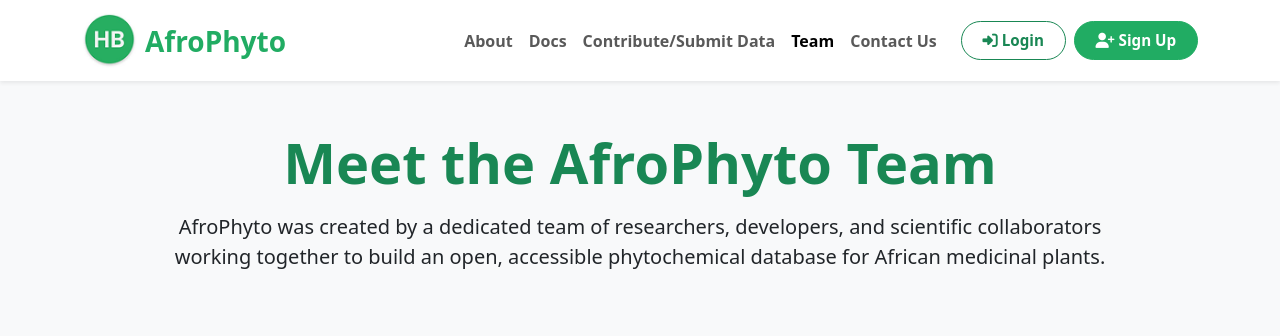
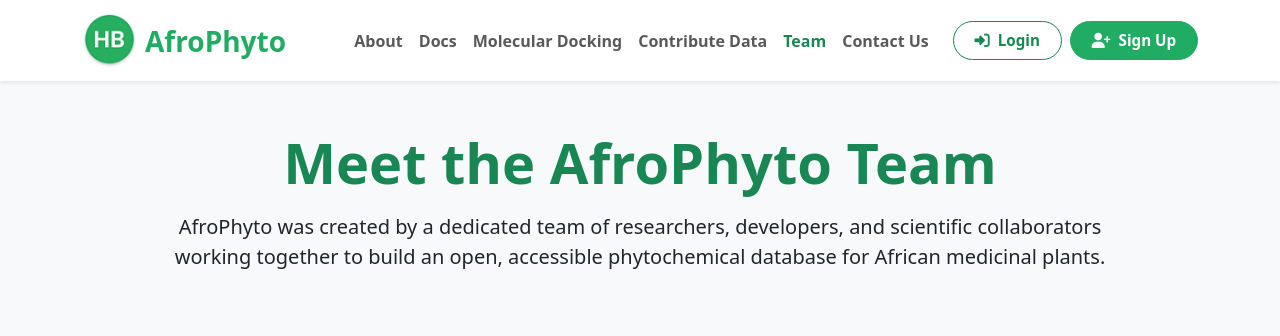
Before and after one commit to HackBio-Internship/afro-phyto--unilag, a Django app: template main/templates/team.html in a window 1280 px wide. Shown: the top 336 px of the page. Run offline with Django 5.2, Linux system fonts and the light colour scheme; the template is opened without the code that fills it, so the values that code supplies are empty; parts of the project's set-up code (start-up, migrations or seed data) failed here and were passed over; some libraries are stand-ins or nearby versions.

Commit message:
updated team page

```diff
--- a/main/templates/team.html
+++ b/main/templates/team.html
@@ -12,7 +12,7 @@
 </head>
 <body>
 
-<!-- Header-->
+<!-- Header -->
 <header class="navbar navbar-expand-md sticky-top shadow-sm py-2 bg-white">
     <div class="container">
         <a class="navbar-brand d-flex align-items-center" href="{% url 'index' %}">
@@ -26,19 +26,35 @@
             <ul class="navbar-nav ms-auto align-items-center">
                 <li class="nav-item"><a class="nav-link fw-semibold" href="{% url 'about' %}">About</a></li>
                 <li class="nav-item"><a class="nav-link fw-semibold" href="{% url 'documentation' %}">Docs</a></li>
-                <li class="nav-item"><a class="nav-link fw-semibold" href="{% url 'contribute' %}">Contribute/Submit Data</a></li>
-                <li class="nav-item"><a class="nav-link fw-semibold active" href="{% url 'team' %}">Team</a></li>
+                <li class="nav-item"><a class="nav-link fw-semibold" href="{% url 'docking_with_diffdock' %}">Molecular Docking</a></li>
+                <li class="nav-item"><a class="nav-link fw-semibold" href="{% url 'contribute' %}">Contribute Data</a></li>
+                <li class="nav-item"><a class="nav-link fw-semibold text-success" href="{% url 'team' %}">Team</a></li>
                 <li class="nav-item"><a class="nav-link fw-semibold" href="{% url 'contact' %}">Contact Us</a></li>
-                <li class="nav-item d-flex flex-column flex-md-row align-items-center gap-2 gap-md-2 ms-md-3 header-auth-buttons">
-                    <!-- Login Button -->
-                    <a href="{% url 'login' %}" class="btn btn-outline-success d-flex align-items-center gap-1" data-bs-toggle="tooltip" data-bs-placement="bottom" title="Already have an account? Login">
-                        <i class="fa-solid fa-right-to-bracket"></i> Login
-                    </a>
-                    <!-- Sign Up Button -->
-                    <a href="{% url 'signup' %}" class="btn btn-success d-flex align-items-center gap-1" data-bs-toggle="tooltip" data-bs-placement="bottom" title="Create a new account">
-                        <i class="fa-solid fa-user-plus"></i> Sign Up
-                    </a>
-                </li>
+
+                {% if user.is_authenticated %}
+                    <li class="nav-item ms-md-3 d-flex flex-column flex-md-row gap-2 header-auth-buttons">
+                        <a href="{% url 'dashboard' %}" class="btn btn-outline-success d-flex align-items-center gap-2">
+                            <i class="fa-solid fa-gauge"></i> Dashboard
+                        </a>
+                        {% if is_manager %}
+                            <a href="{% url 'review_contributions' %}" class="btn btn-warning d-flex align-items-center gap-2">
+                                <i class="fa-solid fa-check"></i> Review
+                            </a>
+                        {% endif %}
+                        <a href="{% url 'logout' %}" class="btn btn-danger d-flex align-items-center gap-2">
+                            <i class="fa-solid fa-right-from-bracket"></i> Logout
+                        </a>
+                    </li>
+                {% else %}
+                    <li class="nav-item ms-md-3 d-flex flex-column flex-md-row gap-2 header-auth-buttons">
+                        <a href="{% url 'login' %}" class="btn btn-outline-success d-flex align-items-center gap-2">
+                            <i class="fa-solid fa-right-to-bracket"></i> Login
+                        </a>
+                        <a href="{% url 'signup' %}" class="btn btn-success d-flex align-items-center gap-2">
+                            <i class="fa-solid fa-user-plus"></i> Sign Up
+                        </a>
+                    </li>
+                {% endif %}
             </ul>
         </nav>
     </div>
@@ -115,7 +131,7 @@
         <!-- Team Member 4 -->
         <div class="col-12 col-md-6 col-lg-4">
             <div class="card shadow-sm text-center p-3 border-0">
-                <img src="{% static '/images/team4.jpg' %}" class="rounded-circle mx-auto" width="140" height="140" style="object-fit: cover;">
+                <img src="{% static '/images/jesulayomi.png' %}" class="rounded-circle mx-auto" width="140" height="140" style="object-fit: cover;">
                 <h4 class="mt-3 fw-bold">Jesulayomi Adedeji</h4>
                 <p class="text-success fw-semibold">Data Curator & UI/UX Designer</p>
                 <p class="text-muted small">Designs the AfroPhyto interface to ensure a clean, intuitive, and accessible user experience.</p>
```
